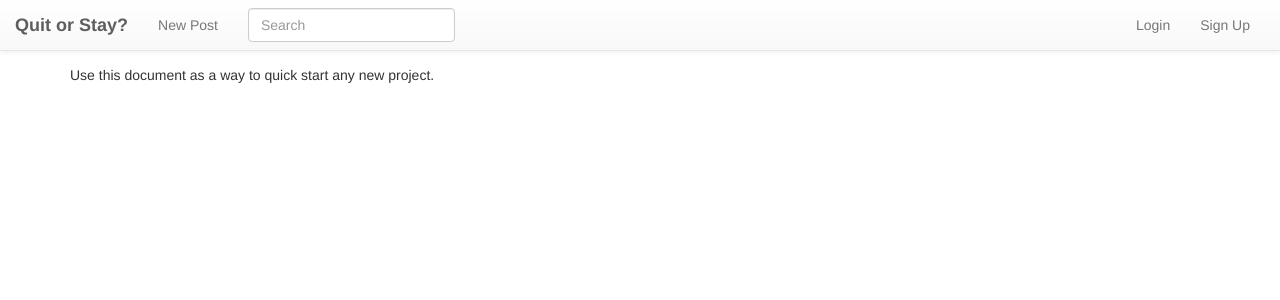
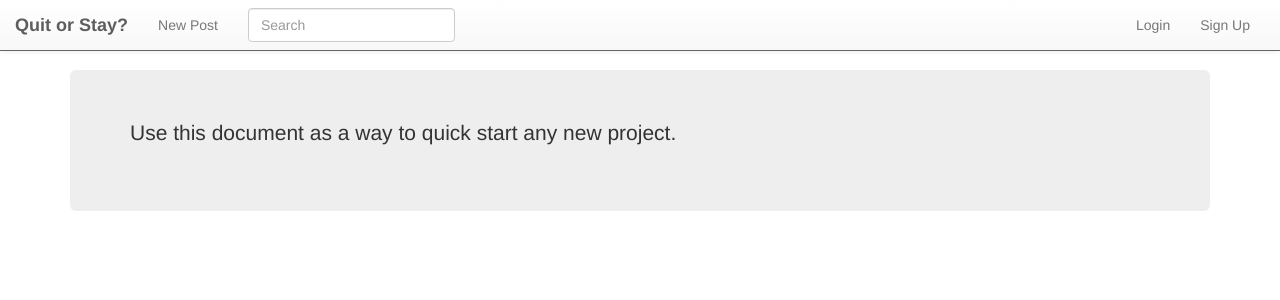
Before and after one commit to project-musashi/GTR, a Django app: page /home/ in a window 1280 px wide. Shown: the top 300 px of the page. Run offline with Django 3.2, Linux system fonts and the light colour scheme; parts of the project's set-up code (start-up, migrations or seed data) failed here and were passed over; some libraries are stand-ins or nearby versions.

Commit message:
Slight update to design

```diff
--- a/GTR/static/css/project.css
+++ b/GTR/static/css/project.css
@@ -34,9 +34,22 @@
 }
 
 body {
-    padding-top: 65px;
+    padding-top: 70px;
+    /*background-color: #f0f0f0;*/
+}
+
+.navbar {
+   border-color: #666666;
 }
 
 .navbar-right {
    padding-right: 30px;
 }
+
+.panel{
+  border-color: #c0c0c0;
+}
+
+.panel-footer {
+  background-color: #ffffff;
+}
--- a/GTR/templates/base.html
+++ b/GTR/templates/base.html
@@ -78,7 +78,7 @@
     </nav>
 
     <div class="container">
-
+      <div class="jumbotron">
       {% if messages %}
           {% for message in messages %}
               <div class="alert {% if message.tags %}alert-{{ message.tags }}"{% endif %}>{{ message }}</div>
@@ -88,7 +88,7 @@
       {% block content %}
         <p>Use this document as a way to quick start any new project.</p>
       {% endblock content %}
-
+      </div>
     </div> <!-- /container -->
 
     {% block modal %}{% endblock modal %}
```
Also changed, not shown: GTR/templates/forum/link_list.html (+0 -7 lines).
